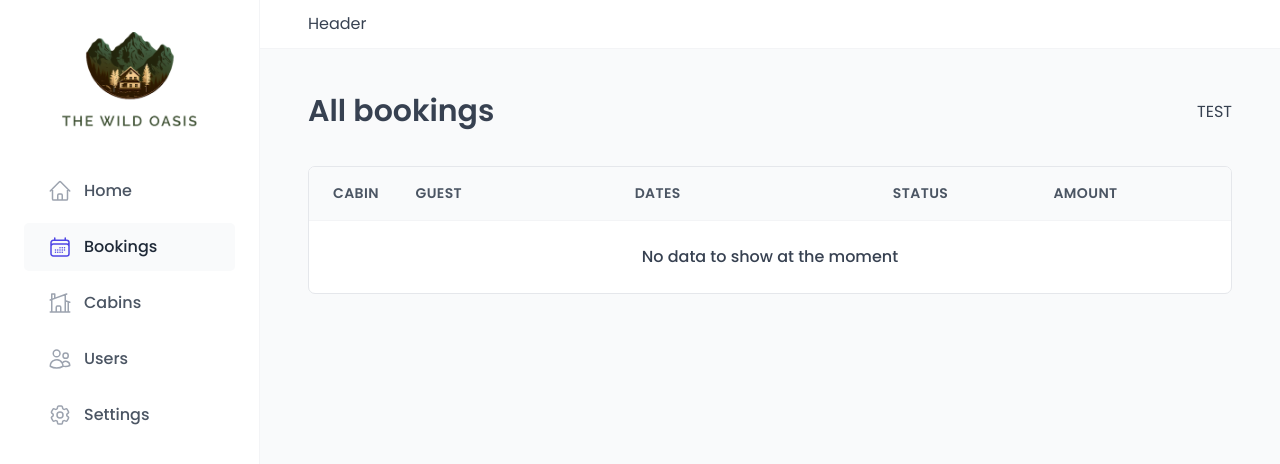
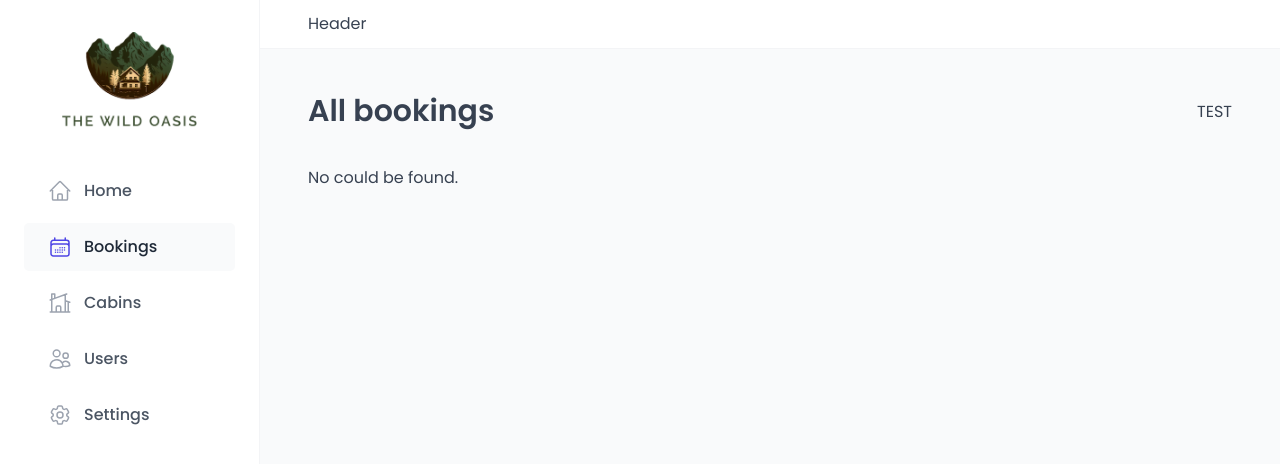
Before and after one commit to atenajoon/the-wild-oasis, a React (Vite) app: page /bookings in a window 1280 px wide. Shown: the top 464 px of the page. Built offline with nearby package versions, Linux system fonts and the light colour scheme; a web font is replaced by a local one.

Commit message:
return Empty component if no cabins or bookings found in the table

```diff
--- a/src/features/bookings/BookingTable.jsx
+++ b/src/features/bookings/BookingTable.jsx
@@ -1,13 +1,16 @@
-import BookingRow from "./BookingRow";
-import Table from "../../ui/Table";
-import Menus from "../../ui/Menus";
+import BookingRow from './BookingRow';
+import Table from '../../ui/Table';
+import Menus from '../../ui/Menus';
+import Empty from '../../ui/Empty';
 
 function BookingTable() {
   const bookings = [];
 
+  if (!bookings.length) return <Empty resourceName='bookings' />;
+
   return (
     <Menus>
-      <Table columns="0.6fr 2fr 2.4fr 1.4fr 1fr 3.2rem">
+      <Table columns='0.6fr 2fr 2.4fr 1.4fr 1fr 3.2rem'>
         <Table.Header>
           <div>Cabin</div>
           <div>Guest</div>
--- a/src/features/cabins/CabinTable.jsx
+++ b/src/features/cabins/CabinTable.jsx
@@ -4,12 +4,14 @@ import CabinRow from './CabinRow';
 import { useCabins } from './useCabins';
 import Table from '../../ui/Table';
 import { useSearchParams } from 'react-router-dom';
+import Empty from '../../ui/Empty';
 
 function CabinTable() {
   const { isLoading, cabins } = useCabins();
   const [searchParams] = useSearchParams();
 
   if (isLoading) return <Spinner />;
+  if (!cabins.length) return <Empty resourceName='cabins' />;
 
   //  FILTER
   const filterValue = searchParams.get('discount') || 'all';
```
